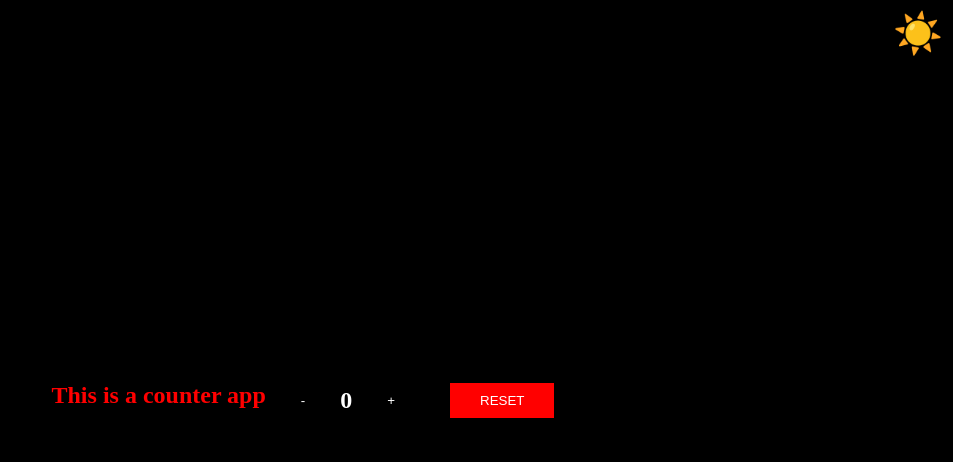
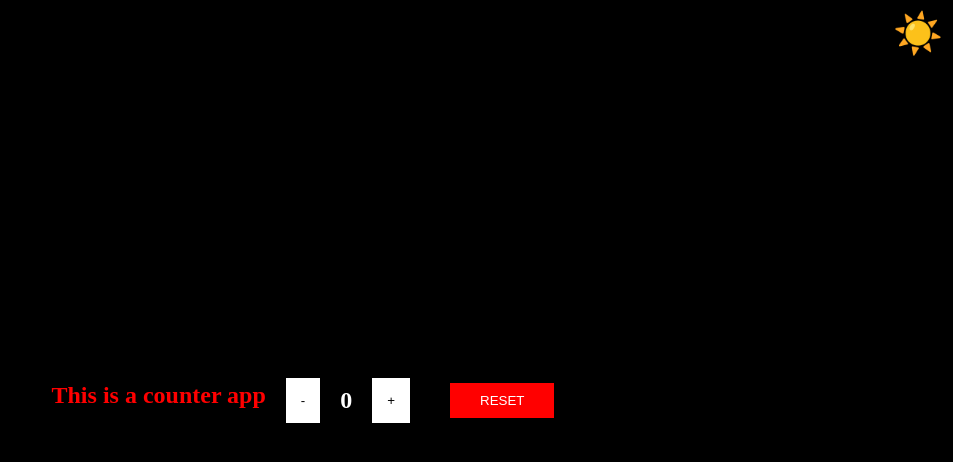
Before and after one commit to abhaykhawas/CounterAppWithContextAPI-B007-1, a React (Vite) app: page / in a window 1280 px wide. Shown: the top 462 px of the page, without its empty margins (327-1280 px from the left). Built offline with nearby package versions, Linux system fonts and the light colour scheme.

Commit message:
fixed : buttons not changing with theme

```diff
--- a/src/App.jsx
+++ b/src/App.jsx
@@ -19,9 +19,9 @@ function App() {
       <ToggleThemeButton/>
       <div className="counter-container">
         <h2 style={{color:'red', marginBottom: '10px'}}>This is a counter app</h2>
-        <button onClick={dsc}>-</button>
+        <button style={{background: (theme == 'dark') ? 'white': 'black', color: (theme == 'light') ? 'white':'black'}} onClick={dsc}>-</button>
         <h2>{counter}</h2>
-        <button onClick={inc}>+</button>
+        <button style={{background: (theme == 'dark') ? 'white': 'black', color: (theme == 'light') ? 'white':'black'}} onClick={inc}>+</button>
         <Reset/>
       </div>
     </div>
```
